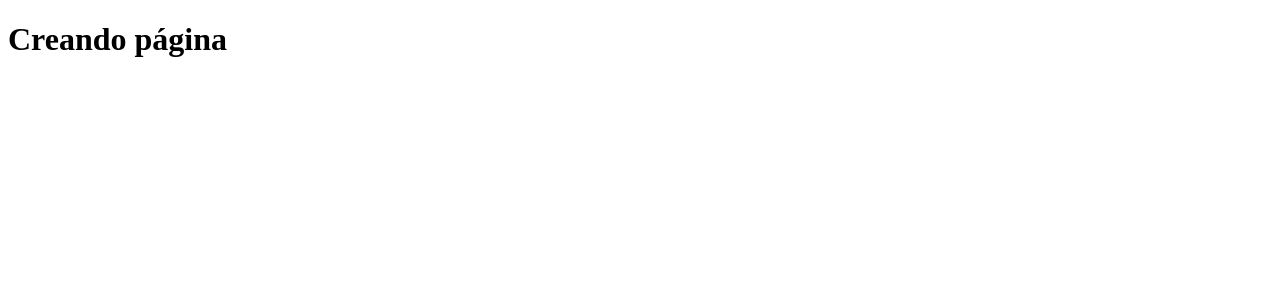
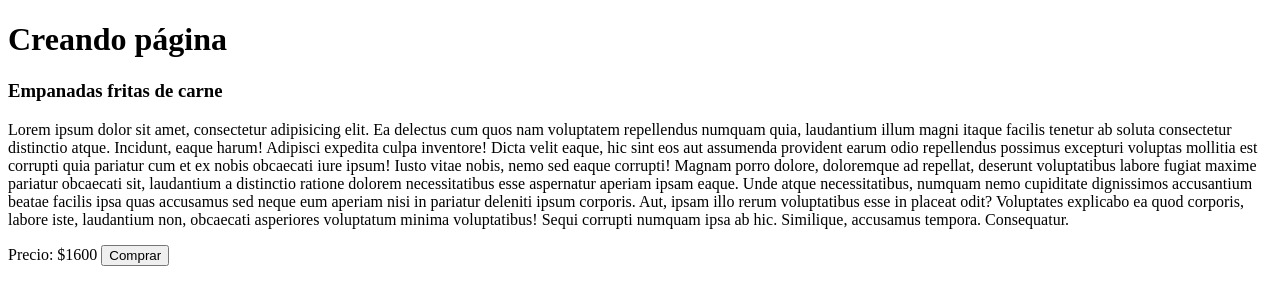
Before and after one commit to MarcosGaray/DEPC-SUITE-gitflow-example-class-12-, a plain HTML site: page index.html in a window 1280 px wide. Drawn offline with Linux system fonts and the light colour scheme.

Commit message:
Tarjeta de producto realizada

```diff
--- a/index.html
+++ b/index.html
@@ -7,5 +7,13 @@
 </head>
 <body>
     <h1>Creando página</h1>
+    <div>
+        <h3>Empanadas fritas de carne</h3>
+        <p>
+            Lorem ipsum dolor sit amet, consectetur adipisicing elit. Ea delectus cum quos nam voluptatem repellendus numquam quia, laudantium illum magni itaque facilis tenetur ab soluta consectetur distinctio atque. Incidunt, eaque harum! Adipisci expedita culpa inventore! Dicta velit eaque, hic sint eos aut assumenda provident earum odio repellendus possimus excepturi voluptas mollitia est corrupti quia pariatur cum et ex nobis obcaecati iure ipsum! Iusto vitae nobis, nemo sed eaque corrupti! Magnam porro dolore, doloremque ad repellat, deserunt voluptatibus labore fugiat maxime pariatur obcaecati sit, laudantium a distinctio ratione dolorem necessitatibus esse aspernatur aperiam ipsam eaque. Unde atque necessitatibus, numquam nemo cupiditate dignissimos accusantium beatae facilis ipsa quas accusamus sed neque eum aperiam nisi in pariatur deleniti ipsum corporis. Aut, ipsam illo rerum voluptatibus esse in placeat odit? Voluptates explicabo ea quod corporis, labore iste, laudantium non, obcaecati asperiores voluptatum minima voluptatibus! Sequi corrupti numquam ipsa ab hic. Similique, accusamus tempora. Consequatur.
+        </p>
+        <span>Precio: $1600</span>
+        <button>Comprar</button>
+    </div>
 </body>
 </html>
```
